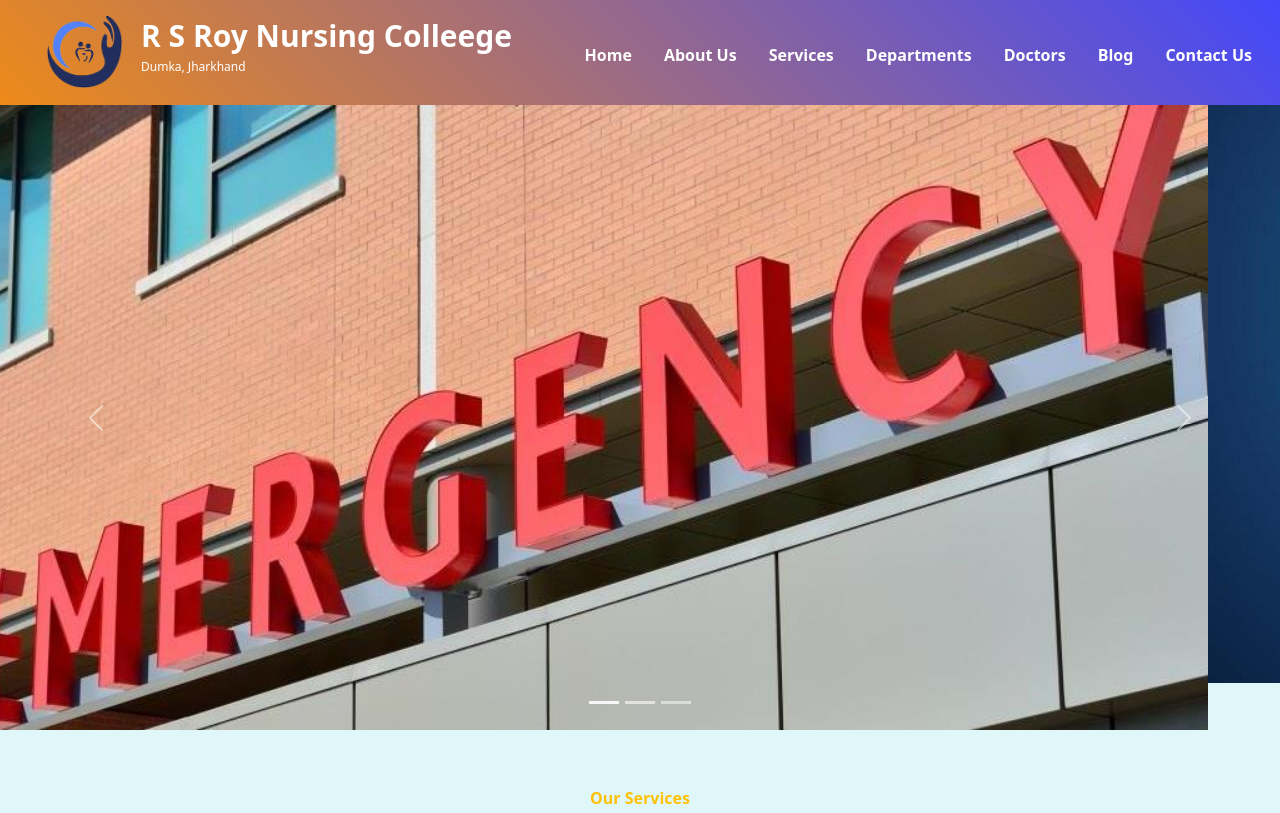
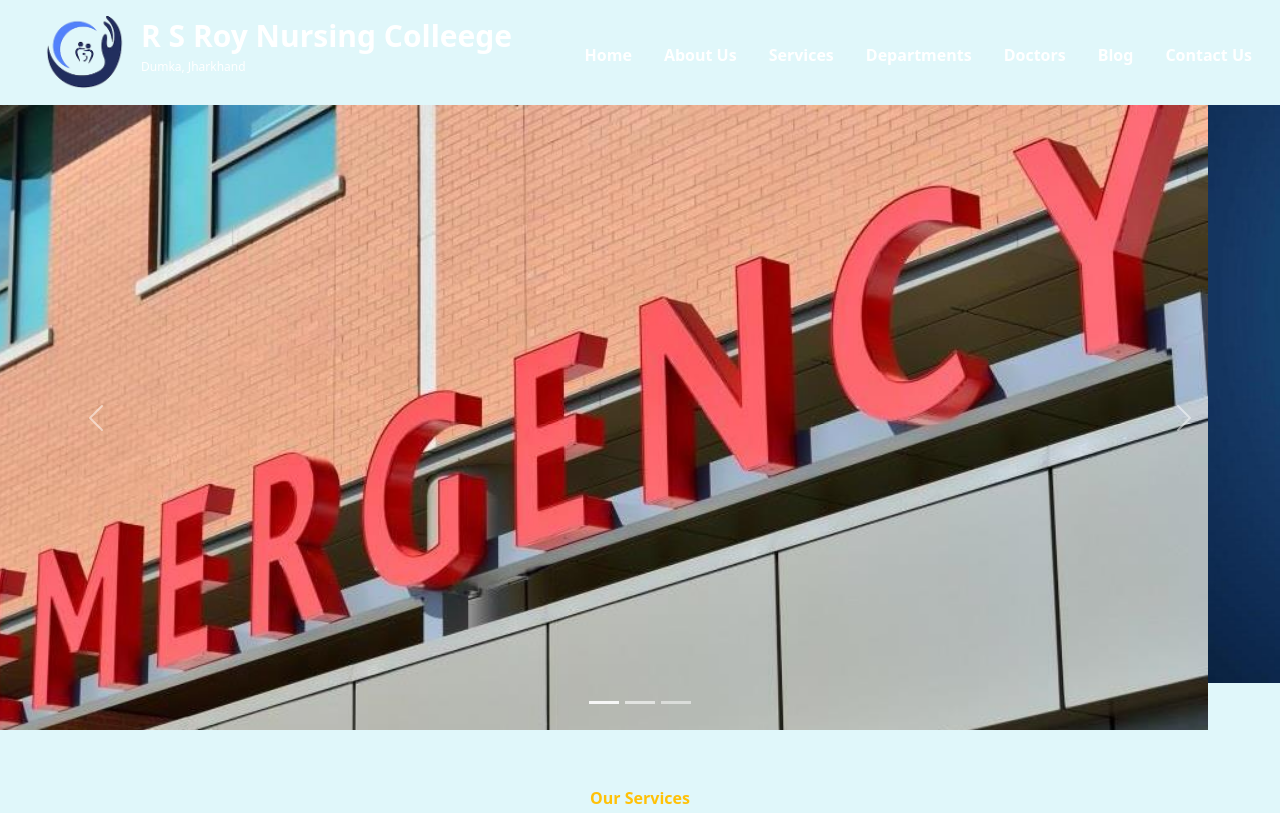
Before and after one commit to mukeshkr94/rsroymedicalcollege, a plain HTML site: page index.html in a window 1280 px wide. Shown: the top 813 px of the page. Drawn offline with nearby package versions, Linux system fonts and the light colour scheme.

Commit message:
Update style.css

```diff
--- a/css/style.css
+++ b/css/style.css
@@ -112,7 +112,7 @@ padding: 0 ;
 .bi-instagram:hover{
 color: orange;
 }
-.navbar {
+..navbar-nav {
 
     background-image: linear-gradient(45deg, #ed8a19, #4248fb)!important;
 }
```
